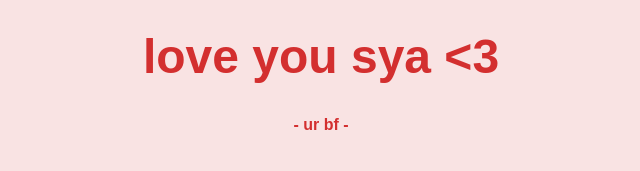
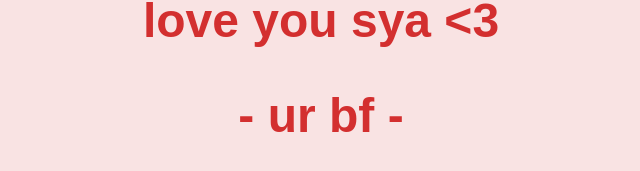
Before and after one commit to DevSyaz/HowDeepIsYourLove, a plain HTML site: page yes_page.html in a window 1280 px wide. Shown: the part 577-748 px from the top of the page, without its empty margins (319-959 px from the left). Drawn offline with Linux system fonts and the light colour scheme.

Commit message:
Update yes_page.html

```diff
--- a/yes_page.html
+++ b/yes_page.html
@@ -13,7 +13,7 @@
             <img src="https://media4.giphy.com/media/v1.Y2lkPTc5MGI3NjExMmo3c3l5ODh3ZGN6NHhhaDE2Mjg1ZjkwOXczdDFxbWM3dTBtaW9zaiZlcD12MV9pbnRlcm5hbF9naWZfYnlfaWQmY3Q9cw/9XY4f3FgFTT4QlaYqa/giphy.gif">
         </div>
         <h1 class="header_text">love you sya <3</h1>
-        <h2>- ur bf -</h2>
+        <h2 class="header_text">- ur bf -</h2>
     </div>
 </body>
 </html>
```
